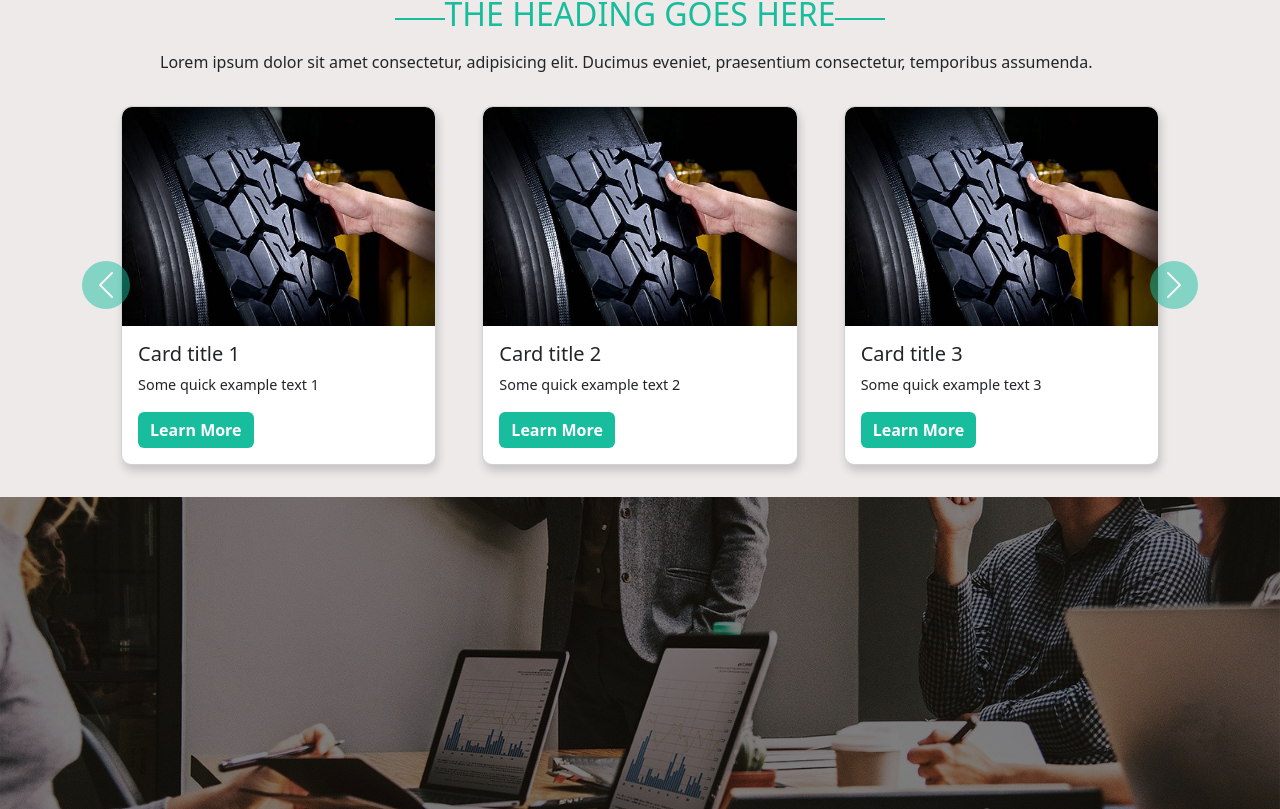
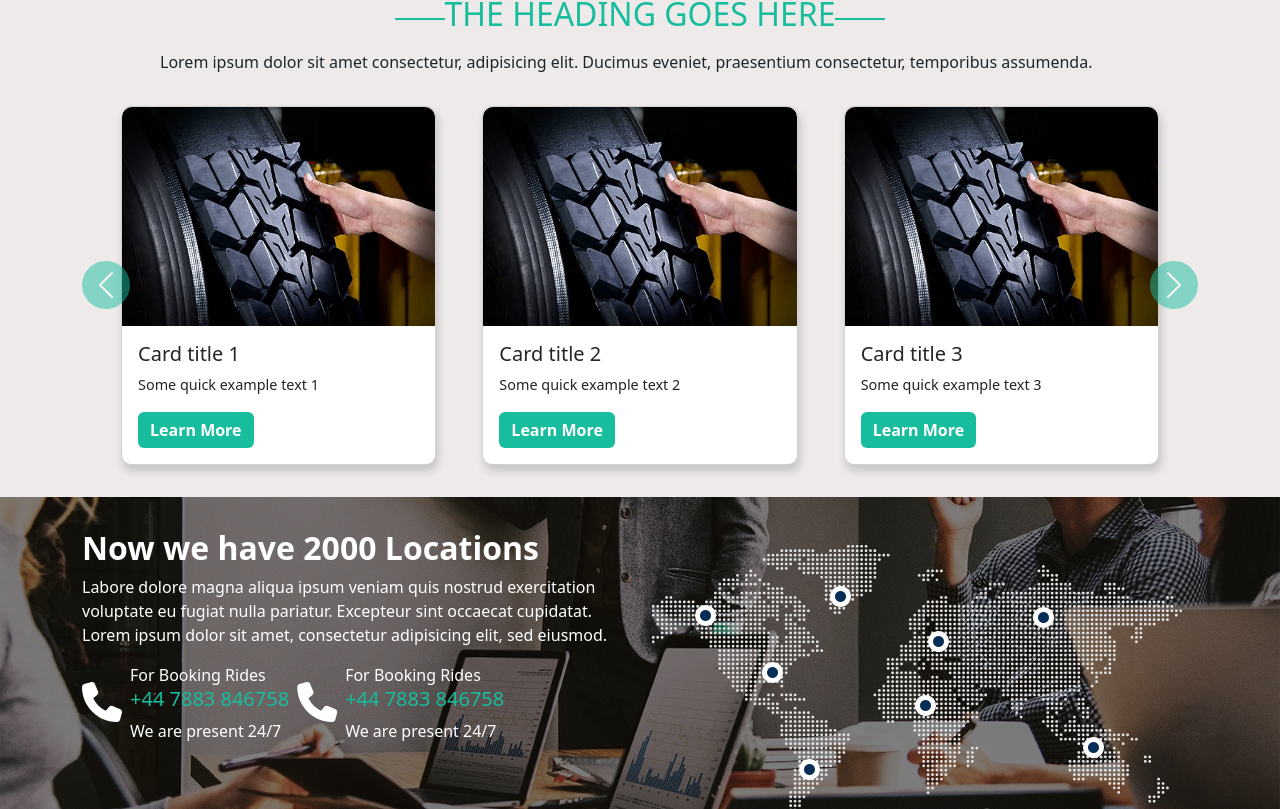
Before and after one commit to Mehwishmushtaq/MrTyreFitter, a React (Vite) app: page / in a window 1280 px wide. Shown: the part 1991-2800 px from the top of the page. Built offline with nearby package versions, Linux system fonts and the light colour scheme.

Commit message:
dev-usama changes 5

```diff
--- a/src/components/Banner.jsx
+++ b/src/components/Banner.jsx
@@ -8,7 +8,7 @@ const Banner = () => {
       <div className="container mx-auto py-3">
         <div className="row">
           {/* 1 */}
-          <div className="col-lg-6" data-aos='fade-right'>
+          <div className="col-lg-6">
             <h2 className="text-white"><b>Now we have <span className="text-red">2000</span> Locations</b></h2>
             <div>
               <p className="text-white">Labore dolore magna aliqua ipsum veniam quis nostrud exercitation voluptate eu fugiat nulla pariatur. Excepteur sint occaecat cupidatat. Lorem ipsum dolor sit amet, consectetur adipisicing elit, sed eiusmod.</p>
@@ -39,7 +39,7 @@ const Banner = () => {
             {/* Banner Icons Box */}
           </div>
           {/* 2 */}
-          <div className="col-lg-6 mt-3" data-aos='fade-left'>
+          <div className="col-lg-6 mt-3">
             <div>
               <img src={'images/map.png'} alt="map" className="img-fluid" />
               {/* Numbers */}
--- a/src/components/Navbar.jsx
+++ b/src/components/Navbar.jsx
@@ -31,6 +31,7 @@ function Navbar() {
               <NavLink to="/about" className="nav-item nav-link" activeClassName="active">About</NavLink>
               <NavLink to="/blogs" className="nav-item nav-link" activeClassName="active">Blog</NavLink>
               <NavLink to="/contact" className="nav-item nav-link" activeClassName="active">Contact</NavLink>
+              <NavLink to="/faqs" className="nav-item nav-link" activeClassName="active">Faq</NavLink>
             </div>
           </div>
         </nav>
@@ -83,6 +84,7 @@ function Navbar() {
                     </div>
                   </div>
                   <NavLink to="/contact" className="nav-item nav-link" activeClassName="active">Contact</NavLink>
+                  <NavLink to="/faqs" className="nav-item nav-link" activeClassName="active">Faq</NavLink>
                 </div>
               </div>
             </div>
--- a/src/components/faqs.jsx
+++ b/src/components/faqs.jsx
@@ -7,11 +7,18 @@ import {
   MDBRow,
   MDBTextArea,
 } from "mdb-react-ui-kit";
+import { Link } from "react-router-dom";
 
 export default function WithContactForm() {
   return (
-    <MDBContainer style={{maxWidth: '1000px', marginTop:'30vh'}}>
-      <h2 className='text-center' style={{fontSize:'50px'}}><strong>Frequently Asked Question</strong></h2>
+    <>
+    {/* Banner Section */}
+    <header className='headerStyle'>
+        <h1>Faq Page</h1>
+        <h5><Link to="/" className="linkStyle"><i class="fa-solid fa-house"></i> Home </Link> | FAQ</h5>
+      </header>
+    <MDBContainer className="mt-5" style={{maxWidth: '1000px'}}>
+      {/* <h2 className='text-center' style={{fontSize:'50px'}}><strong>Frequently Asked Question</strong></h2> */}
       <section className="mt-5">
         <MDBRow>
           <MDBCol lg="6" md="12" className="mb-4">
@@ -96,5 +103,6 @@ export default function WithContactForm() {
         </MDBRow>
       </section>
     </MDBContainer>
+    </>
   );
 }
```
